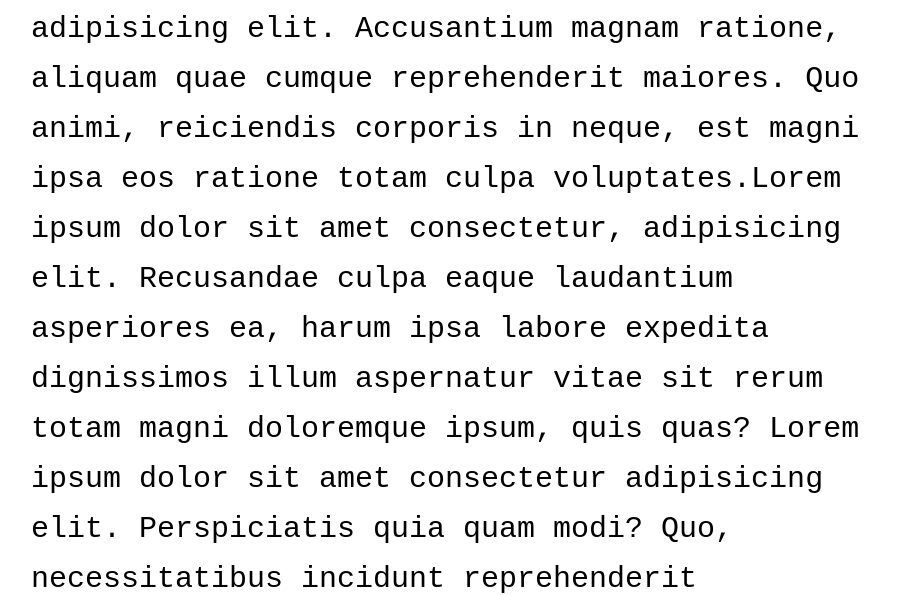
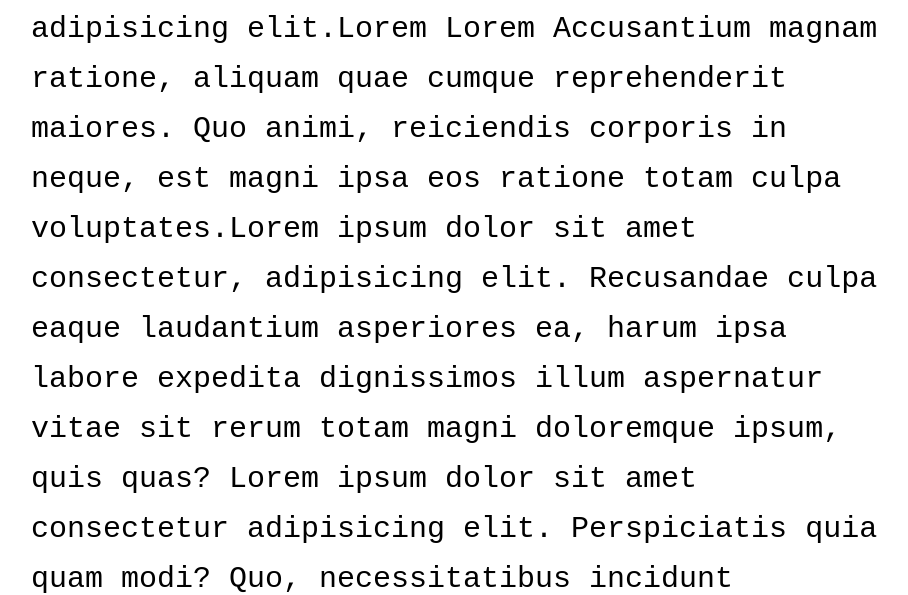
Before and after one commit to Pawelsmolarski95/kodilla-tutorial, a website: page index.html in a window 1280 px wide. Shown: the part 205-800 px from the top of the page, without its empty margins (177-1085 px from the left). Drawn offline with Linux system fonts and the light colour scheme.

```diff
--- a/index.html
+++ b/index.html
@@ -12,7 +12,7 @@
     <section>
         <div class="lorem">
 
-            <p><span>Lorem ipsum</span> dolor sit amet, consectetur adipisicing elit. Accusantium magnam ratione, aliquam quae cumque reprehenderit maiores. Quo animi, reiciendis corporis in neque, est magni ipsa eos ratione totam culpa voluptates.Lorem ipsum dolor sit amet consectetur, adipisicing elit. Recusandae culpa eaque laudantium asperiores ea, harum ipsa labore expedita dignissimos illum aspernatur vitae sit rerum totam magni doloremque ipsum, quis quas? Lorem ipsum dolor sit amet consectetur adipisicing elit. Perspiciatis quia quam modi? Quo, necessitatibus incidunt reprehenderit consequuntur nihil atque placeat consequatur at adipisci debitis ab est perferendis excepturi facilis, commodi.</p>
+            <p><span>Lorem ipsum</span> dolor sit amet, consectetur adipisicing elit.Lorem Lorem Accusantium magnam ratione, aliquam quae cumque reprehenderit maiores. Quo animi, reiciendis corporis in neque, est magni ipsa eos ratione totam culpa voluptates.Lorem ipsum dolor sit amet consectetur, adipisicing elit. Recusandae culpa eaque laudantium asperiores ea, harum ipsa labore expedita dignissimos illum aspernatur vitae sit rerum totam magni doloremque ipsum, quis quas? Lorem ipsum dolor sit amet consectetur adipisicing elit. Perspiciatis quia quam modi? Quo, necessitatibus incidunt reprehenderit consequuntur nihil atque placeat consequatur at adipisci debitis ab est perferendis excepturi facilis, commodi.</p>
             <p>Lorem ipsum, dolor lorem lorem sit amet, consectetur adipisicing elit. Accusantium magnam ratione, aliquam quae cumque reprehenderit maiores. Quo animi, reiciendis corporis in neque, est magni ipsa eos ratione totam culpa voluptates.Lorem ipsum dolor sit amet consectetur, adipisicing elit. Recusandae culpa eaque laudantium asperiores ea, harum ipsa labore expedita dignissimos illum aspernatur vitae sit rerum totam magni doloremque ipsum, quis quas? Lorem ipsum dolor sit amet consectetur adipisicing elit. Perspiciatis quia quam modi? Quo, necessitatibus incidunt reprehenderit consequuntur nihil atque placeat consequatur at adipisci debitis ab est perferendis excepturi facilis, commodi.</p>
 
         </div>
```
Also changed, not shown: package.json (added, +23 -0 lines), .htmlvalidate.json (added), 2 other files.
